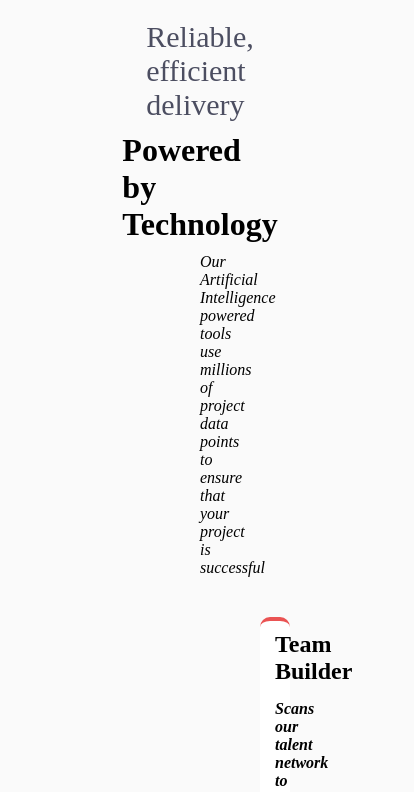
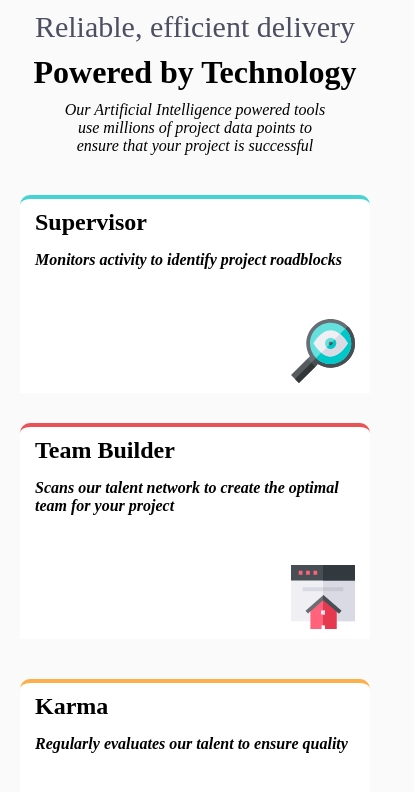
Before and after one commit to toshtech401/Frontendmentor-four-card-section, a plain HTML site: page index.html in a window 390 px wide. Shown: the top 792 px of the page, 414 px wide, since content can reach past the window. Drawn offline with Linux system fonts and the light colour scheme.

Commit message:
apply the media screen effect

```diff
--- a/style.css
+++ b/style.css
@@ -171,3 +171,28 @@ main{
     color: black;
     font-size: larger;
   }
+
+@media screen and (max-width:950px) {
+    .double{
+        flex-direction: column;
+    }
+    .red,
+    .blue,
+    .orange,
+    .cyan{
+        width: 100%;
+    }
+    main{
+        width: 100%;
+        padding: 10px 20px;
+    }
+    body{
+        width: 100%;
+    }
+    .param{
+        width: 80%;
+    }
+    header{
+        text-align: center;
+    }
+}
```
